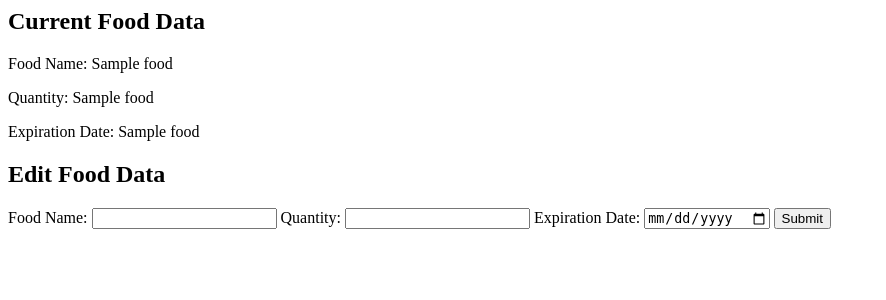
After one commit to eugenio-luo/HackTheBurgh, a Flask app: template templates/edit_fridge.html in a window 1280 px wide. The commit adds this page. Shown: the top 300 px of the page, without its empty margins (0-886 px from the left). Run offline with Flask 3, Linux system fonts and the light colour scheme; the template is opened without the code that fills it: most values are stand-ins (such as "Sample title", 1, 10 or a date in 2020).

Commit message:
edit working

```diff
--- a/app.py
+++ b/app.py
@@ -75,7 +75,7 @@ def add_to_fridge():
     else:
         abort(400)
 
-@app.route('/editfridge/<Food>', methods=['GET', 'POST'])
+@app.route('/editfridge/<food_name>', methods=['GET', 'POST'])
 def edit_fridge(food_name):
     with sqlite3.connect('FoodDB.db') as con:
         cur = con.cursor()
@@ -83,13 +83,14 @@ def edit_fridge(food_name):
         food = cur.fetchone()
 
     if request.method == 'POST':
+        food_name = request.form.get('food_name')
         quantity = request.form.get('quantity')
         expiration_date = request.form.get('expiration_date')
-        cur.execute("UPDATE Food SET Quantity = ?, ExpirationDate = ? WHERE Food = ?", (quantity, expiration_date, food_name))
+        cur.execute("UPDATE Food SET Food = ?, Quantity = ?, ExpirationDate = ?", (food_name, quantity, expiration_date))
         con.commit()
         return redirect(url_for('fridge'))
 
-    return render_template('add_to_fridge.html', food=food)
+    return render_template('edit_fridge.html', food=food)
 
 @app.route('/deletefridge', methods=['POST'])
 def deletefridge():
--- /dev/null
+++ b/templates/edit_fridge.html
@@ -0,0 +1,19 @@
+<h2>Current Food Data</h2>
+<p>Food Name: {{ food[1] }}</p>
+<p>Quantity: {{ food[2] }}</p>
+<p>Expiration Date: {{ food[3] }}</p>
+
+<h2>Edit Food Data</h2>
+
+<form method="POST">
+  <label for="food_name">Food Name:</label>
+  <input type="text" id="food_name" name="food_name" required>
+
+  <label for="quantity">Quantity:</label>
+  <input type="number" id="quantity" name="quantity" required>
+
+  <label for="expiration_date">Expiration Date:</label>
+  <input type="date" id="expiration_date" name="expiration_date" required>
+
+  <input type="submit" value="Submit">
+</form>
--- a/templates/fridge_home.html
+++ b/templates/fridge_home.html
@@ -51,7 +51,7 @@
             <td>{{ item[2] }}</td>
             <td>{{ item[3] }}</td>
             <td><img src="{{ item[4] }}" alt="{{ item[0] }}"></td>
-            <td><a href="/editfridge?food_name={{ item[1] }}">Edit</a></td>
+            <td><a href="/editfridge/{{ item[1] }}">Edit</a></td>
             <td>
               <form method="POST" action="/deletefridge">
                   <input type="hidden" name="food_id" value="{{ item[0] }}">
```
Also changed, not shown: FoodDB.db.
